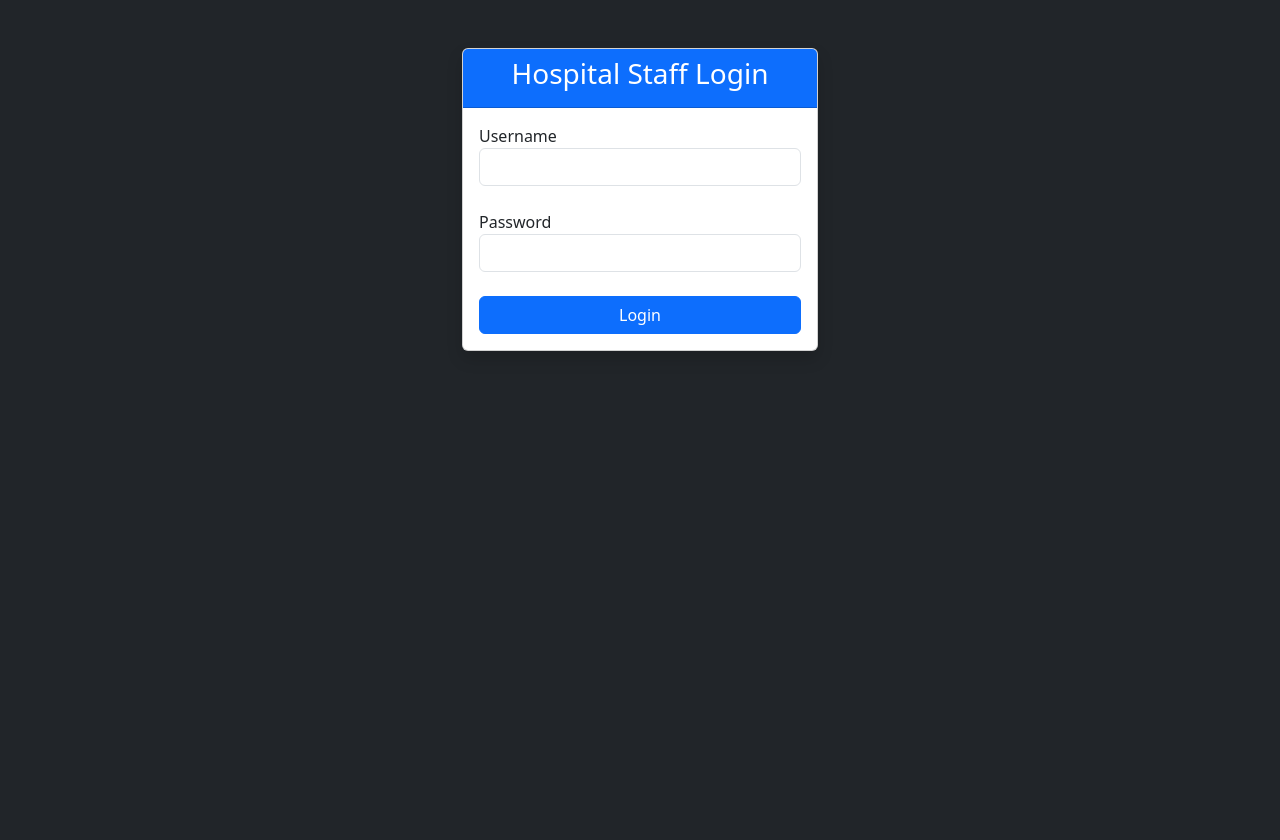
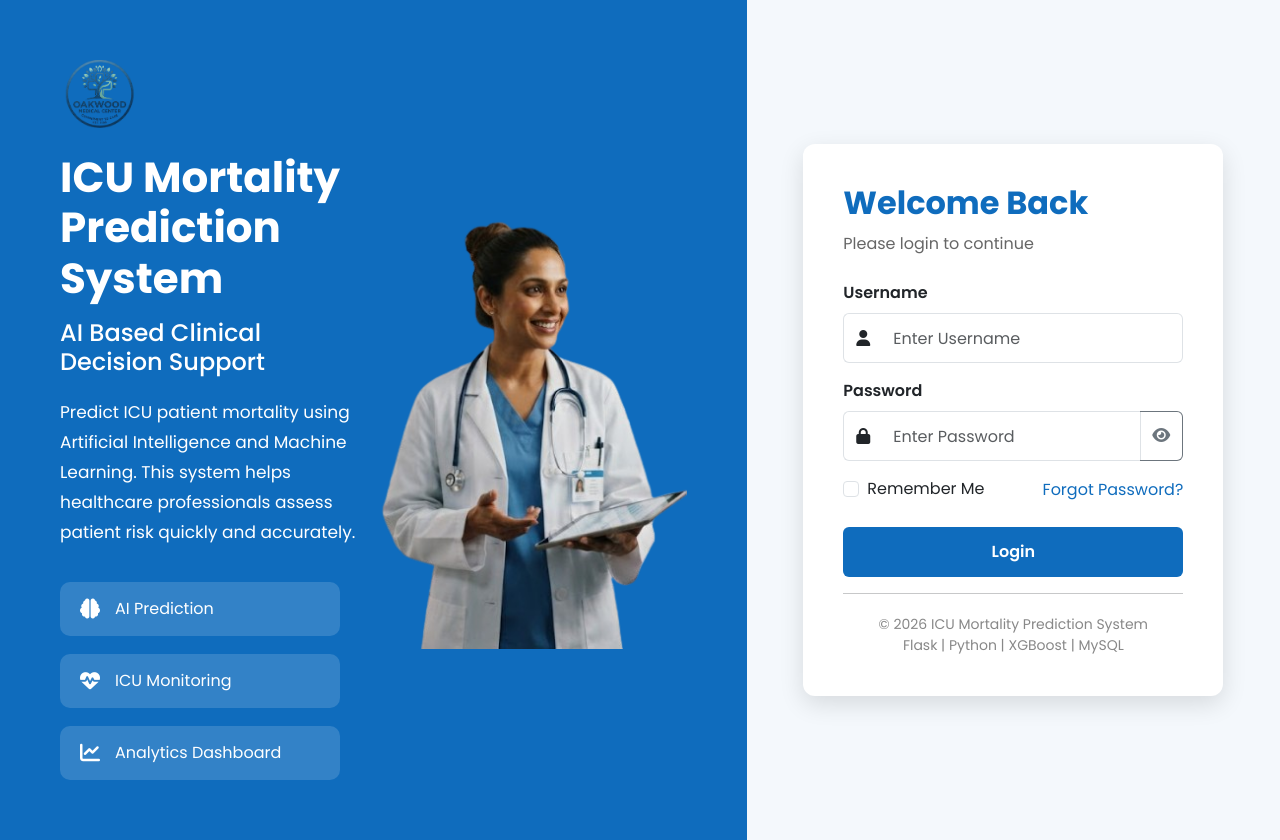
Before and after one commit to abhi-2909/ICU_Mortality_System, a Flask app: page / in a window 1280 px wide. Before the commit the page ends 351 px from the top, so only its background shows below. Run offline with Flask 3, Linux system fonts and the light colour scheme; parts of the project's set-up code (start-up, migrations or seed data) failed here and were passed over.

Commit message:
Updated login page UI

```diff
--- /dev/null
+++ b/static/css/login.css
@@ -0,0 +1,322 @@
+/* ==========================================
+   ICU Mortality Prediction System Login
+========================================== */
+
+@import url('https://fonts.googleapis.com/css2?family=Poppins:wght@300;400;500;600;700&display=swap');
+
+*{
+    margin:0;
+    padding:0;
+    box-sizing:border-box;
+    font-family:'Poppins',sans-serif;
+}
+
+body{
+    background:#f4f8fc;
+}
+
+/* ==========================================
+LEFT PANEL
+========================================== */
+
+.left-panel{
+
+    background:#0F6CBD;
+    color:white;
+
+    display:flex;
+    align-items:center;
+    justify-content:space-between;
+
+    padding:60px;
+
+    position:relative;
+
+    overflow:hidden;
+
+}
+
+.content{
+
+    max-width:520px;
+    z-index:2;
+
+}
+
+.logo{
+
+    width:80px;
+    margin-bottom:25px;
+
+}
+
+.content h1{
+
+    font-size:42px;
+    font-weight:700;
+    margin-bottom:15px;
+
+}
+
+.content h4{
+
+    font-size:24px;
+    font-weight:500;
+    margin-bottom:20px;
+
+}
+
+.content p{
+
+    font-size:17px;
+    line-height:30px;
+    margin-bottom:35px;
+
+}
+
+/* ==========================================
+FEATURES
+========================================== */
+
+.feature-list{
+
+    display:flex;
+    flex-direction:column;
+    gap:18px;
+
+}
+
+.feature{
+
+    background:rgba(255,255,255,.15);
+
+    padding:15px 20px;
+
+    border-radius:10px;
+
+    display:flex;
+    align-items:center;
+    gap:15px;
+
+    width:280px;
+
+}
+
+.feature i{
+
+    font-size:20px;
+
+}
+
+/* ==========================================
+DOCTOR IMAGE
+========================================== */
+
+.doctor-image{
+
+    width:320px;
+    max-height:80%;
+
+    object-fit:contain;
+
+}
+
+/* ==========================================
+RIGHT PANEL
+========================================== */
+
+.right-panel{
+
+    display:flex;
+
+    justify-content:center;
+
+    align-items:center;
+
+    background:#f4f8fc;
+
+    padding:40px;
+
+}
+
+/* ==========================================
+LOGIN CARD
+========================================== */
+
+.login-card{
+
+    width:420px;
+
+    background:white;
+
+    border-radius:12px;
+
+    padding:40px;
+
+    box-shadow:0 8px 25px rgba(0,0,0,.12);
+
+}
+
+.login-card h2{
+
+    font-weight:700;
+
+    color:#0F6CBD;
+
+    margin-bottom:10px;
+
+}
+
+.login-card p{
+
+    color:#666;
+
+    margin-bottom:25px;
+
+}
+
+/* ==========================================
+INPUTS
+========================================== */
+
+.form-label{
+
+    font-weight:600;
+
+}
+
+.input-group-text{
+
+    background:#fff;
+
+    border-right:none;
+
+}
+
+.form-control{
+
+    height:50px;
+
+    border-left:none;
+
+}
+
+.form-control:focus{
+
+    box-shadow:none;
+
+    border-color:#86b7fe;
+
+}
+
+.btn-outline-secondary{
+
+    border-left:none;
+
+}
+
+/* ==========================================
+LOGIN BUTTON
+========================================== */
+
+.login-btn{
+
+    background:#0F6CBD;
+
+    color:white;
+
+    height:50px;
+
+    border:none;
+
+    font-weight:600;
+
+    transition:.3s;
+
+}
+
+.login-btn:hover{
+
+    background:#0b5aa0;
+
+    color:white;
+
+}
+
+/* ==========================================
+LINKS
+========================================== */
+
+a{
+
+    text-decoration:none;
+
+    color:#0F6CBD;
+
+}
+
+a:hover{
+
+    color:#0b5aa0;
+
+}
+
+/* ==========================================
+FOOTER
+========================================== */
+
+.footer{
+
+    text-align:center;
+
+    color:#888;
+
+    font-size:14px;
+
+    margin-top:20px;
+
+}
+
+/* ==========================================
+RESPONSIVE
+========================================== */
+
+@media(max-width:992px){
+
+.left-panel{
+
+    display:none;
+
+}
+
+.right-panel{
+
+    width:100%;
+
+}
+
+.login-card{
+
+    width:100%;
+
+    max-width:420px;
+
+}
+
+}
+
+@media(max-width:576px){
+
+.login-card{
+
+    padding:30px 20px;
+
+}
+
+.content h1{
+
+    font-size:32px;
+
+}
+
+}
--- a/templates/login.html
+++ b/templates/login.html
@@ -1,76 +1,210 @@
 <!DOCTYPE html>
-<html>
+<html lang="en">
 
 <head>
 
-    <title>Hospital Staff Login</title>
+    <meta charset="UTF-8">
+    <meta name="viewport" content="width=device-width, initial-scale=1.0">
 
+    <title>ICU Mortality Prediction System</title>
+
+    <!-- Bootstrap -->
     <link href="https://cdn.jsdelivr.net/npm/bootstrap@5.3.3/dist/css/bootstrap.min.css" rel="stylesheet">
+
+    <!-- Font Awesome -->
+    <link href="https://cdnjs.cloudflare.com/ajax/libs/font-awesome/6.5.2/css/all.min.css" rel="stylesheet">
+
+    <!-- Google Font -->
+    <link href="https://fonts.googleapis.com/css2?family=Poppins:wght@300;400;500;600;700&display=swap" rel="stylesheet">
+
+    <!-- Custom CSS -->
+    <link rel="stylesheet" href="{{ url_for('static', filename='css/login.css') }}">
 
 </head>
 
-<body class="bg-dark">
+<body>
 
-<div class="container">
+<div class="container-fluid">
 
-<div class="row justify-content-center mt-5">
+    <div class="row vh-100">
 
-<div class="col-md-4">
+        <!-- ================= LEFT PANEL ================= -->
 
-<div class="card shadow">
+        <div class="col-lg-7 left-panel">
 
-<div class="card-header bg-primary text-white text-center">
+            <div class="content">
 
-<h3>Hospital Staff Login</h3>
+                <img src="{{ url_for('static', filename='images/hospital-logo.png') }}"
+                     class="logo"
+                     alt="Hospital Logo">
+
+                <h1>ICU Mortality Prediction System</h1>
+
+                <h4>
+                    AI Based Clinical Decision Support
+                </h4>
+
+                <p>
+                    Predict ICU patient mortality using Artificial Intelligence
+                    and Machine Learning. This system helps healthcare
+                    professionals assess patient risk quickly and accurately.
+                </p>
+
+                <div class="feature-list">
+
+                    <div class="feature">
+
+                        <i class="fa-solid fa-brain"></i>
+
+                        AI Prediction
 
                     </div>
 
-<div class="card-body">
+                    <div class="feature">
 
-{% with messages = get_flashed_messages(with_categories=true) %}
-{% if messages %}
+                        <i class="fa-solid fa-heart-pulse"></i>
 
-{% for category,message in messages %}
+                        ICU Monitoring
 
-<div class="alert alert-{{category}}">
-{{message}}
                     </div>
 
-{% endfor %}
+                    <div class="feature">
 
-{% endif %}
-{% endwith %}
+                        <i class="fa-solid fa-chart-line"></i>
+
+                        Analytics Dashboard
+
+                    </div>
+
+                </div>
+
+            </div>
+
+            <img src="{{ url_for('static', filename='images/doctor.png') }}"
+                 class="doctor-image"
+                 alt="Doctor">
+
+        </div>
+
+        <!-- ================= RIGHT PANEL ================= -->
+
+        <div class="col-lg-5 right-panel">
+
+            <div class="login-card">
+
+                <h2>Welcome Back</h2>
+
+                <p>Please login to continue</p>
 
                 <form method="POST">
 
-<label>Username</label>
+                    <div class="mb-3">
+
+                        <label class="form-label">
+
+                            Username
+
+                        </label>
+
+                        <div class="input-group">
+
+                            <span class="input-group-text">
+
+                                <i class="fa fa-user"></i>
+
+                            </span>
 
                             <input
                                     type="text"
+                                    class="form-control"
                                     name="username"
-class="form-control"
+                                    placeholder="Enter Username"
                                     required>
 
-<br>
+                        </div>
 
-<label>Password</label>
+                    </div>
+
+                    <div class="mb-3">
+
+                        <label class="form-label">
+
+                            Password
+
+                        </label>
+
+                        <div class="input-group">
+
+                            <span class="input-group-text">
+
+                                <i class="fa fa-lock"></i>
+
+                            </span>
 
                             <input
                                     type="password"
+                                    id="password"
+                                    class="form-control"
                                     name="password"
-class="form-control"
+                                    placeholder="Enter Password"
                                     required>
 
-<br>
+                            <button
+                                    class="btn btn-outline-secondary"
+                                    type="button"
+                                    onclick="togglePassword()">
+
+                                <i id="eye" class="fa fa-eye"></i>
+
+                            </button>
+
+                        </div>
+
+                    </div>
+
+                    <div class="d-flex justify-content-between align-items-center mb-4">
+
+                        <div class="form-check">
+
+                            <input
+                                    class="form-check-input"
+                                    type="checkbox">
+
+                            <label class="form-check-label">
+
+                                Remember Me
+
+                            </label>
+
+                        </div>
+
+                        <a href="#">
+
+                            Forgot Password?
+
+                        </a>
+
+                    </div>
 
                     <button
-class="btn btn-primary w-100">
+                            type="submit"
+                            class="btn login-btn w-100">
 
                         Login
 
                     </button>
 
                 </form>
+
+                <hr>
+
+                <div class="footer">
+
+                    © 2026 ICU Mortality Prediction System
+
+                    <br>
+
+                    Flask | Python | XGBoost | MySQL
 
                 </div>
 
@@ -82,6 +216,31 @@ Login
 
 </div>
 
+<script>
+
+function togglePassword(){
+
+    const password=document.getElementById("password");
+    const eye=document.getElementById("eye");
+
+    if(password.type==="password"){
+
+        password.type="text";
+        eye.className="fa fa-eye-slash";
+
+    }
+
+    else{
+
+        password.type="password";
+        eye.className="fa fa-eye";
+
+    }
+
+}
+
+</script>
+
 </body>
 
 </html>
```
Also changed, not shown: static/images/doctor.png (added), static/images/hospital-logo.png (added), static/images/hospital_logo.png (deleted), 1 other file. Lines whose indentation alone changed are shown as unchanged.
